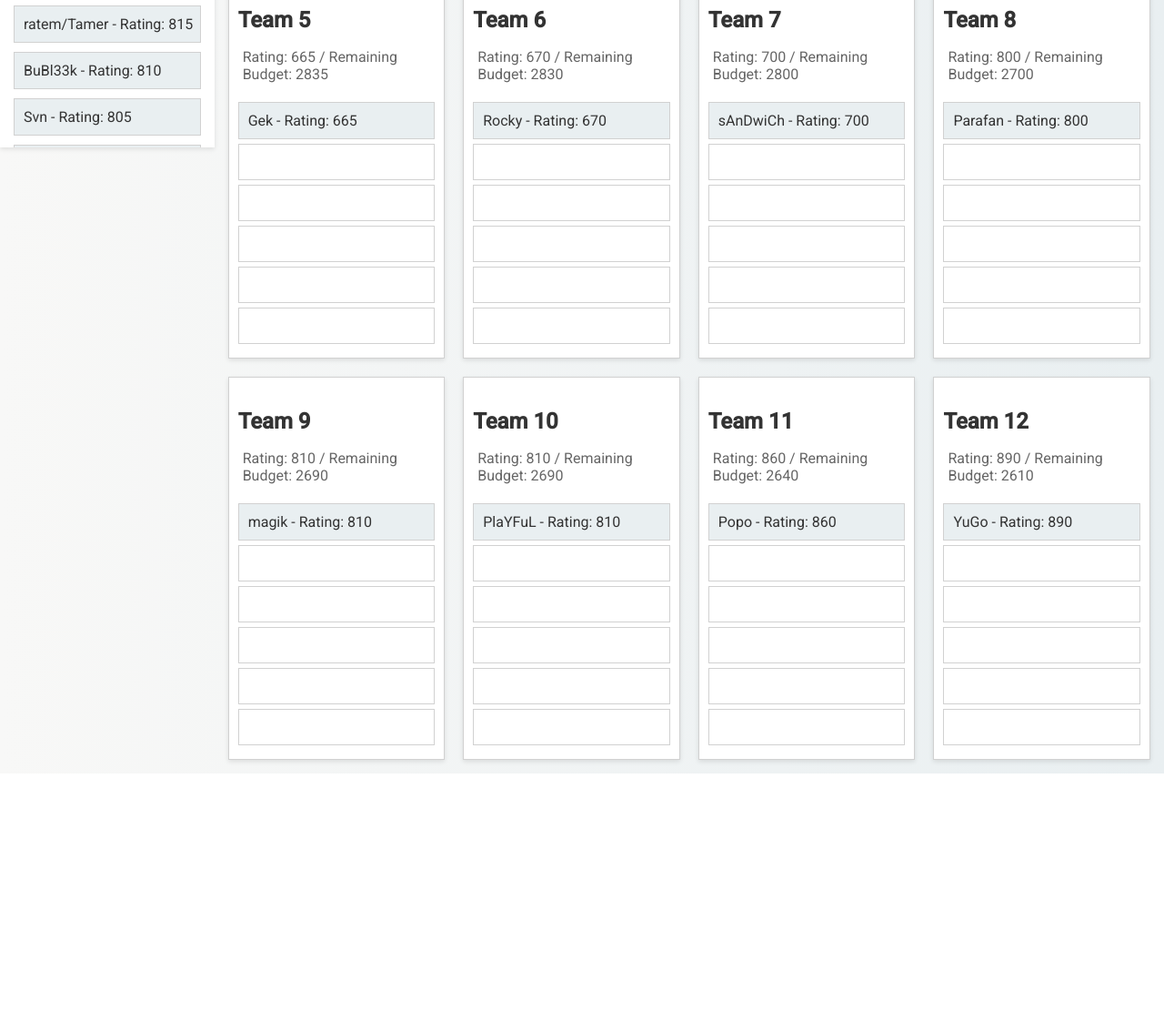
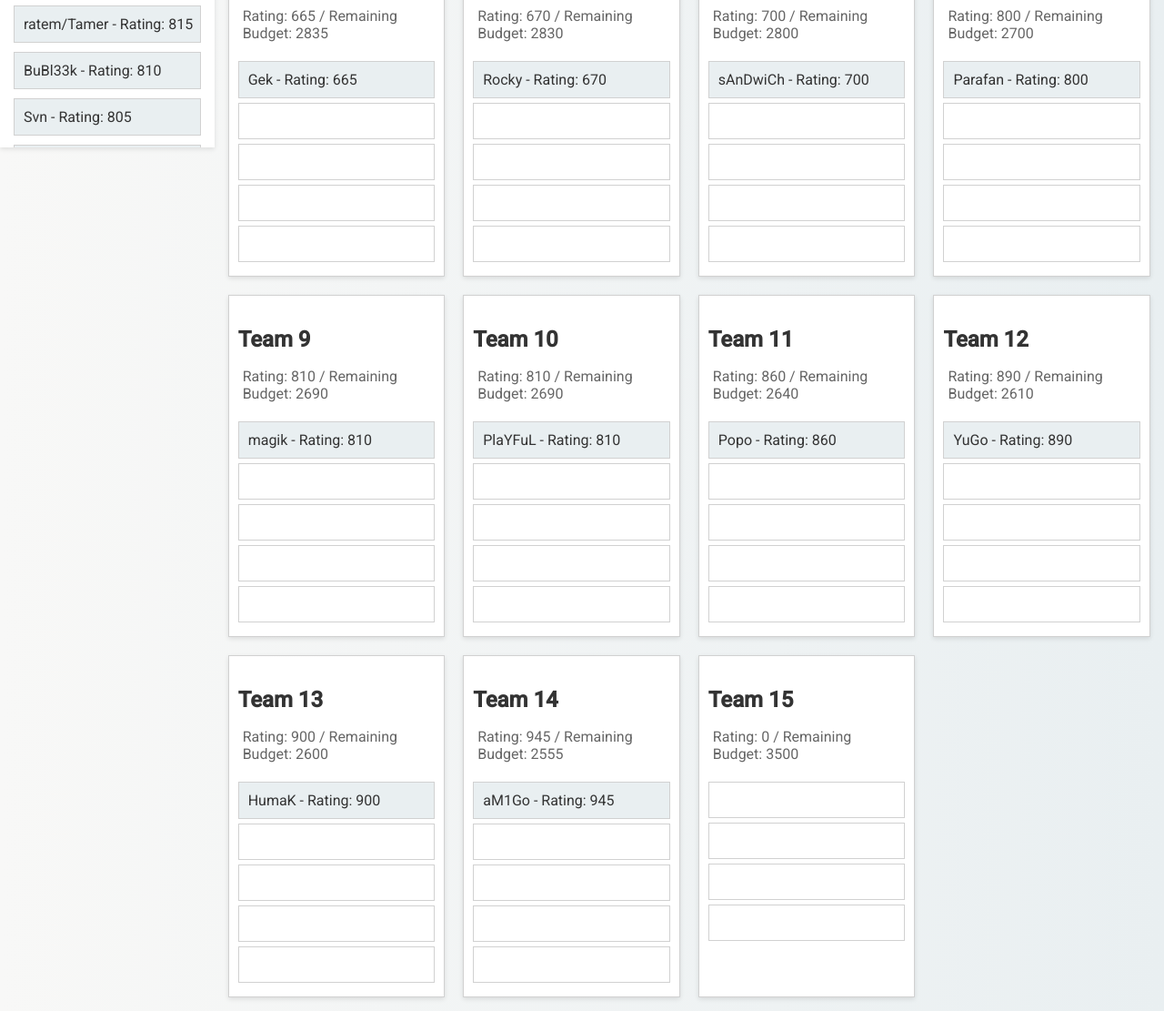
Before and after one commit to w0ss4g3/nwCTFDraft, a plain HTML site: page index.html in a window 1280 px wide. Shown: the part 749-1860 px from the top of the page at 91% size. Before the commit the page ends 1599 px from the top, so only its background shows below. Drawn offline with Linux system fonts and the light colour scheme.

Commit message:
Increased team count, reduced team size to 5. Should've made it dynamic.. stupid playful

```diff
--- a/index.html
+++ b/index.html
@@ -25,8 +25,8 @@
         <input type="number" id="round3Budget" value="600">
         <label for="round4Budget">Round 4 Budget Limit:</label>
         <input type="number" id="round4Budget" value="600">
-        <label for="round4Budget">Round 5 Budget Limit:</label>
-        <input type="number" id="round5Budget" value="600">
+        <!--<label for="round4Budget">Round 5 Budget Limit:</label> -->
+        <!--<input type="number" id="round5Budget" value="600"> -->
     </div>
     </div>
     <div class="container">
@@ -142,6 +142,33 @@
                 </div>
                 <div id="team12" class="team"></div>
             </div>
+            <div class="team-container">
+                <h3>Team 13</h3>
+                <div class="team-info">
+                    <span id="team13-rating">Rating: 0</span> /
+                    <span id="team13-budget">Remaining Budget: 3500</span><br>
+                    <span id="team13-round-budget">Round Budget Limit: 0</span>
+                </div>
+                <div id="team13" class="team"></div>
+            </div>
+            <div class="team-container">
+                <h3>Team 14</h3>
+                <div class="team-info">
+                    <span id="team14-rating">Rating: 0</span> /
+                    <span id="team14-budget">Remaining Budget: 3500</span><br>
+                    <span id="team14-round-budget">Round Budget Limit: 0</span>
+                </div>
+                <div id="team14" class="team"></div>
+            </div>
+            <div class="team-container">
+                <h3>Team 15</h3>
+                <div class="team-info">
+                    <span id="team15-rating">Rating: 0</span> /
+                    <span id="team15-budget">Remaining Budget: 3500</span><br>
+                    <span id="team15-round-budget">Round Budget Limit: 0</span>
+                </div>
+                <div id="team15" class="team"></div>
+            </div>
         </div>
     </div>
 
--- a/script.js
+++ b/script.js
@@ -7,15 +7,15 @@ let round = 0;
 let teams = [];
 let captains = {};
 
-let maxPlayersPerTeam = 5;
-let numTeams = 12;
+let maxPlayersPerTeam = 4;
+let numTeams = 15;
 
 let maxBudget = 3500; // Max total budget
 let firstRoundBudget = 1000;
 let round2BudgetLimit = 0;
 let round3BudgetLimit = 0;
 let round4BudgetLimit = 0;
-let round5BudgetLimit = 0;
+//let round5BudgetLimit = 0;
 
 document.getElementById('draftModeButton').addEventListener('click', () => {
     draftMode = !draftMode;
@@ -35,7 +35,7 @@ function startDraftMode() {
     round2BudgetLimit = parseInt(document.getElementById('round2Budget').value, 10);
     round3BudgetLimit = parseInt(document.getElementById('round3Budget').value, 10);
     round4BudgetLimit = parseInt(document.getElementById('round4Budget').value, 10);
-    round5BudgetLimit = parseInt(document.getElementById('round5Budget').value, 10);
+    //round5BudgetLimit = parseInt(document.getElementById('round5Budget').value, 10);
 
     // Get all captains
     console.log('Captains:', captains);
@@ -64,7 +64,7 @@ function startDraftMode() {
             round2TotalBudget: 0,  // Will be calculated after round 1
             round3TotalBudget: 0,  // Will be calculated after round 2
             round4TotalBudget: 0,  // Will be calculated after round 3
-            round5TotalBudget: 0   // Will be calculated after round 4
+            //round5TotalBudget: 0   // Will be calculated after round 4
         };
     });
     teams.sort((a, b) => b.initialBudget - a.initialBudget || a.name.localeCompare(b.name));  // Sort in descending order by budget, then in ascending order by name
@@ -164,14 +164,14 @@ function highlightNextTeam() {
                 team.roundBudget = team.round4TotalBudget;
                 updateTeamInfo(team.id);
             });
-        } else if (round === 5) {
+        }/* else if (round === 5) {
             teams.forEach(team => {
                 const playerPickedRating = team.playersPicked[1] || 0;  // Get the rating of the player picked in round 4
                 team.round5TotalBudget = team.round4TotalBudget - playerPickedRating + round5BudgetLimit;
                 team.roundBudget = team.round5TotalBudget;
                 updateTeamInfo(team.id);
             });
-        }
+        }*/
         // Re-sort teams based on round budget
         teams.sort((a, b) => b.roundBudget - a.roundBudget || a.name.localeCompare(b.name));
 
@@ -431,9 +431,9 @@ function canAddPlayerToTeam(team, player) {
                 roundBudget = teamData.round3TotalBudget;
             } else if (round === 4) {
                 roundBudget = teamData.round4TotalBudget;
-            } else if (round === 5) {
+            }/* else if (round === 5) {
                 roundBudget = teamData.round5TotalBudget;
-            }
+            }*/
             console.log(`Team ID: ${team.id}, Round: ${round}, Round Budget: ${roundBudget}`);  // Log the round budget for the team
 
             // If the player can be added to the team, add the player's rating to the playersPicked array
```
